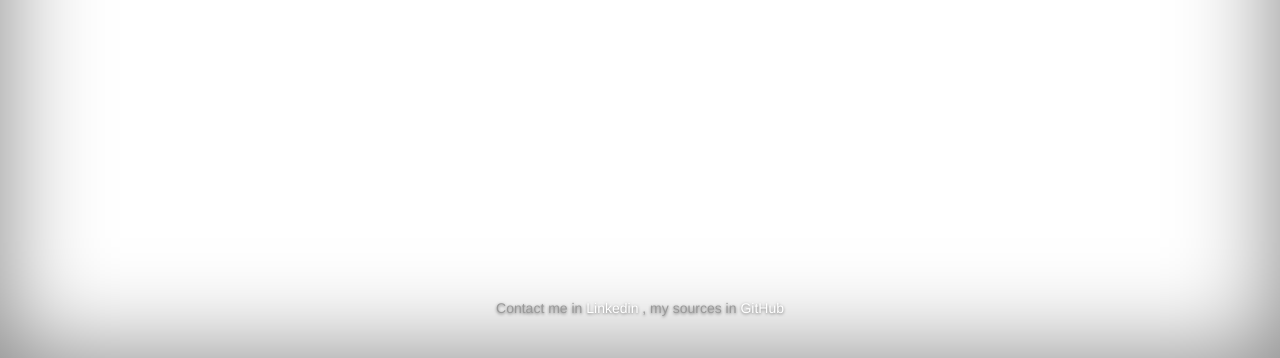
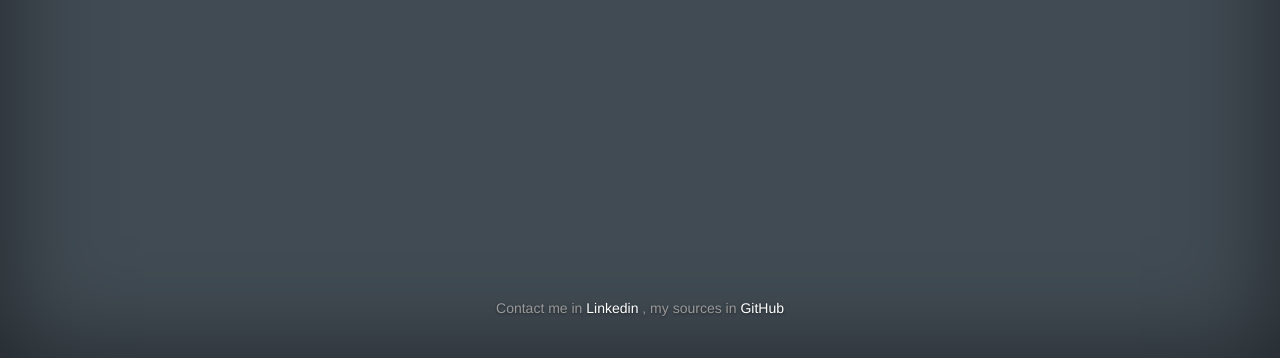
Before and after one commit to yaroslavvk/yaroslavvk.github.com, a plain HTML site: page index.html in a window 1280 px wide. Shown: the part 442-800 px from the top of the page. Drawn offline with nearby package versions, Linux system fonts and the light colour scheme.

Commit message:
bg was ch

```diff
--- a/css/main.css
+++ b/css/main.css
@@ -7,8 +7,9 @@ body {
 
 html, body {
 	height: 100%;
-	background: url(../imgs/bg.jpg) no-repeat;
-	background-size: contain cover;
+	/*background: url(../imgs/bg.jpg) no-repeat;
+	background-size: contain cover;*/
+	background-color: #414b53;
 }
 
 .site-wrapper {
```
